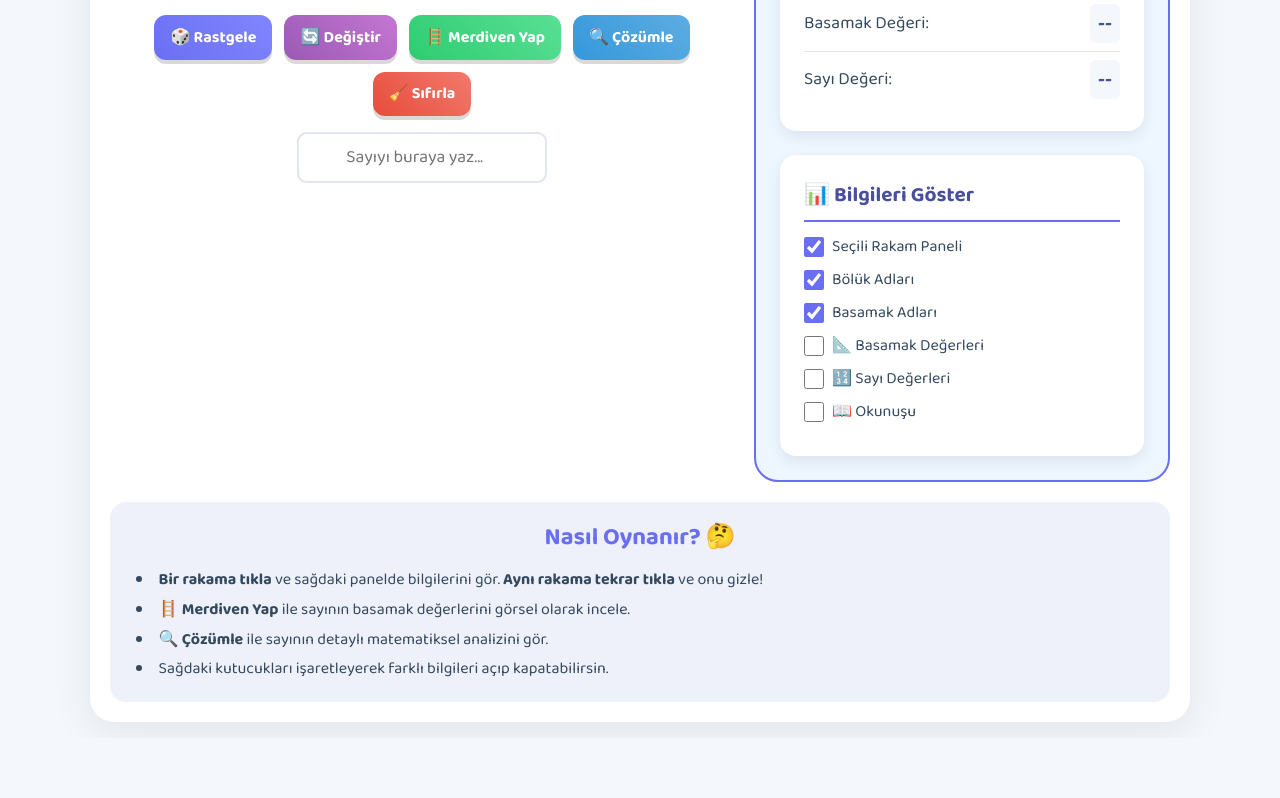
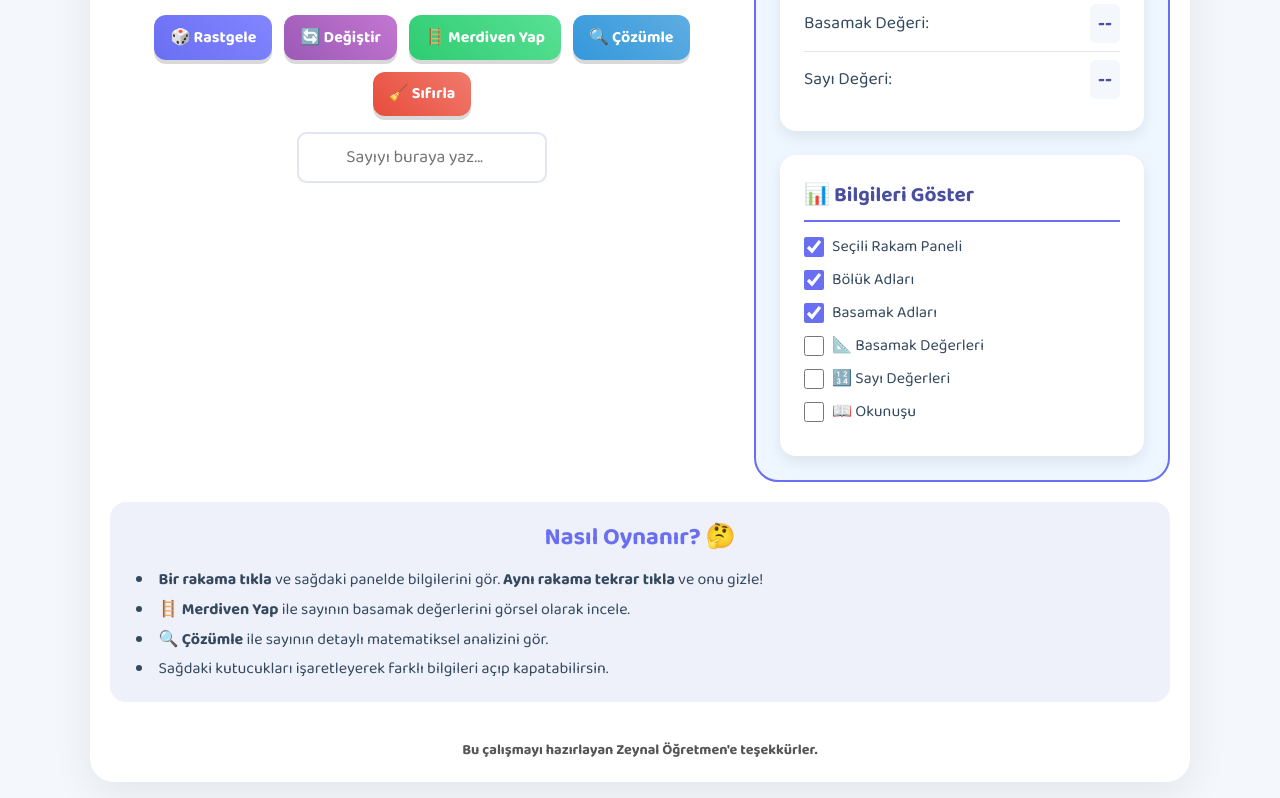
Before and after one commit to ZeynalX/zeynum.github.io, a plain HTML site: page index.html in a window 1280 px wide. Shown: the part 407-1205 px from the top of the page. Before the commit the page ends 1145 px from the top, so only its background shows below. Drawn offline with Linux system fonts and the light colour scheme.

Commit message:
Update index.html

```diff
--- a/index.html
+++ b/index.html
@@ -134,7 +134,11 @@
                 <li>Sağdaki kutucukları işaretleyerek farklı bilgileri açıp kapatabilirsin.</li>
             </ul>
         </footer>
-    </div>
+
+        <div style="grid-column: 1 / -1; text-align: center; margin-top: 1rem; color: #555; font-size: 0.9rem; font-weight: 600;">
+            Bu çalışmayı hazırlayan Zeynal Öğretmen'e teşekkürler.
+        </div>
+        </div>
     <div id="expansion-modal" class="modal"><div class="modal-content"><span class="close-btn">&times;</span><h2 id="modal-title">Başlık</h2><div id="expansion-result"></div></div></div>
 
     <script>
```
